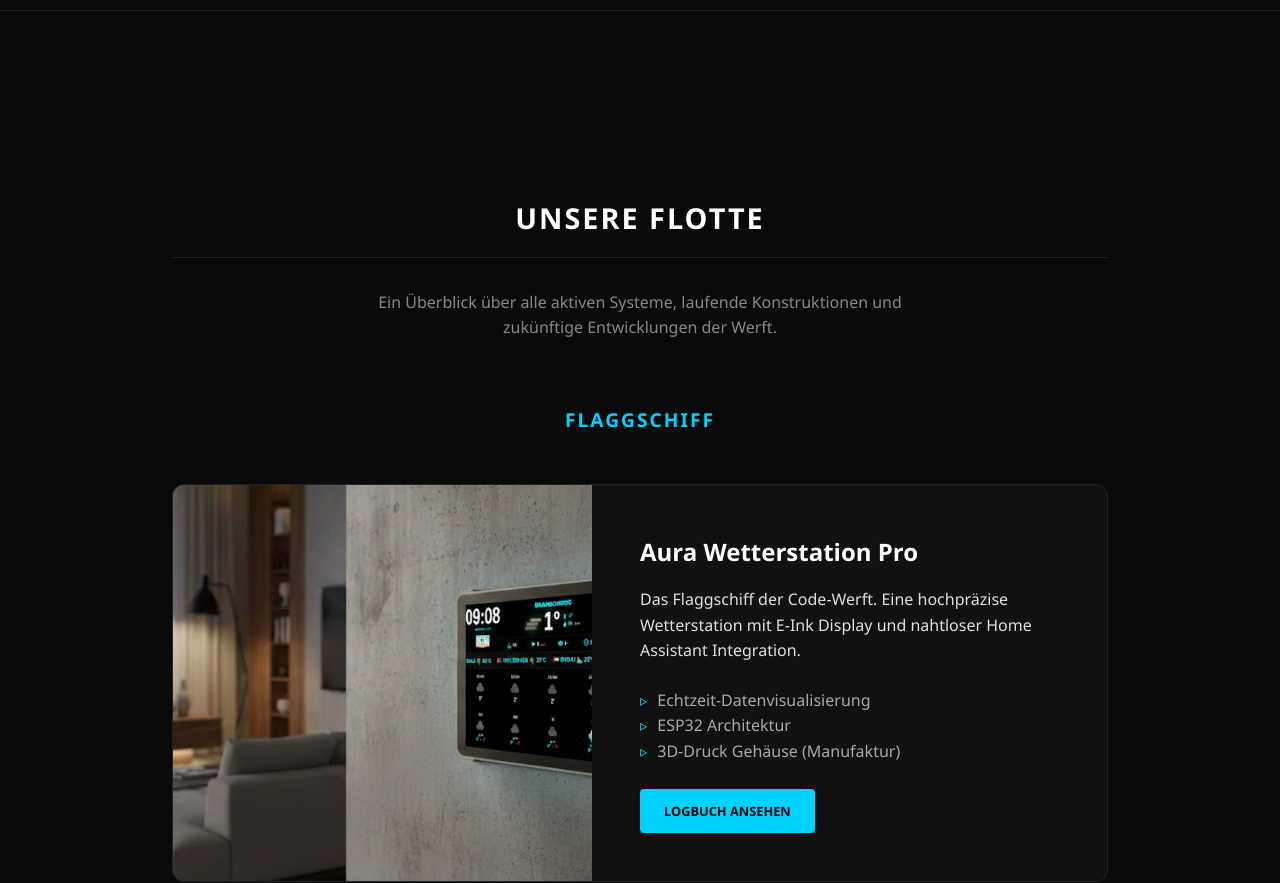
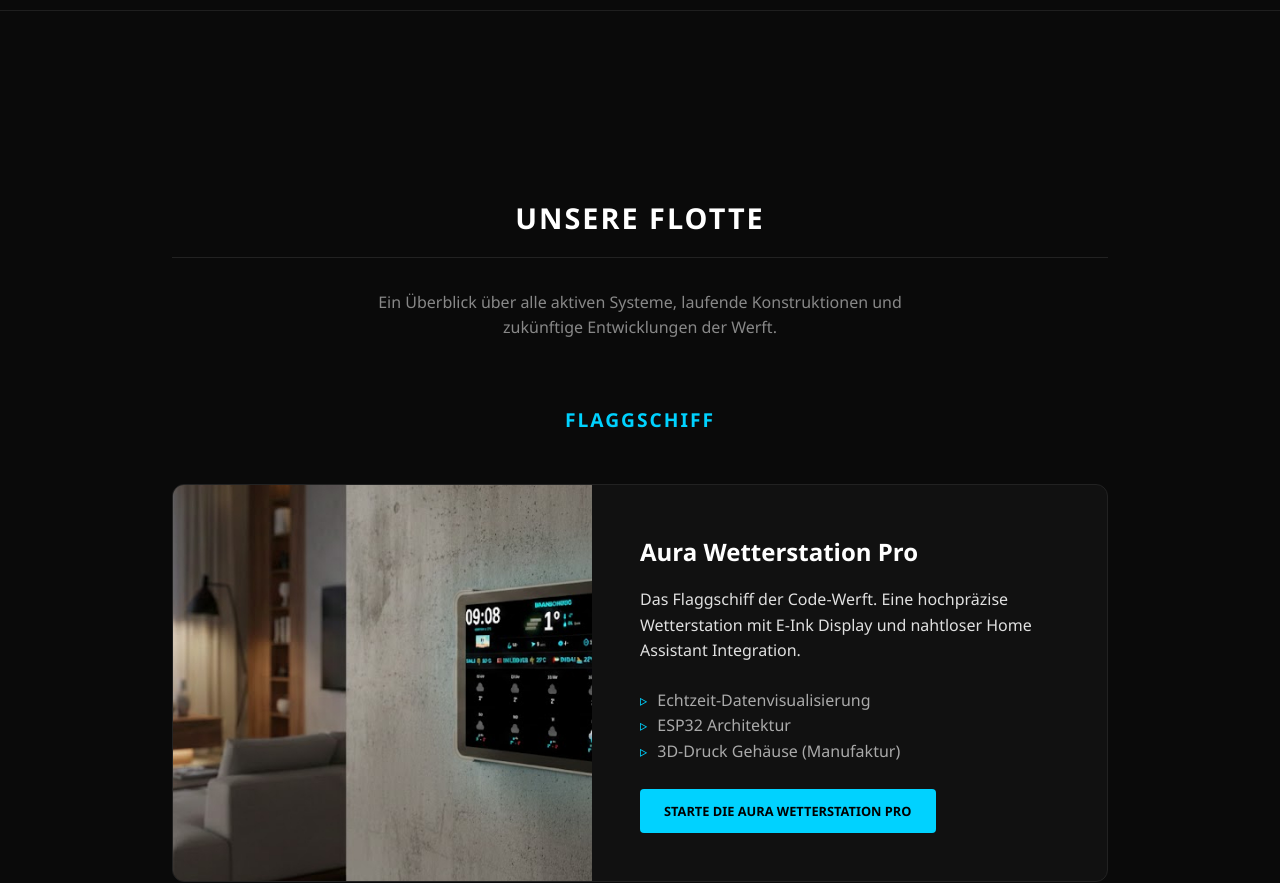
Before and after one commit to PiratKarl/Homepage, a website: page projekte.html in a window 1280 px wide. Shown: the part 87-970 px from the top of the page. Drawn offline with Linux system fonts and the light colour scheme.

Commit message:
testetete

```diff
--- a/projekte.html
+++ b/projekte.html
@@ -46,7 +46,7 @@
                     <li>ESP32 Architektur</li>
                     <li>3D-Druck Gehäuse (Manufaktur)</li>
                 </ul>
-                <a href="#" class="project-btn">LOGBUCH ANSEHEN</a>
+                <a href="https://aura.code-werft.de" target="_blank" class="project-btn">STARTE DIE AURA WETTERSTATION PRO</a>
             </div>
         </div>
 
```
